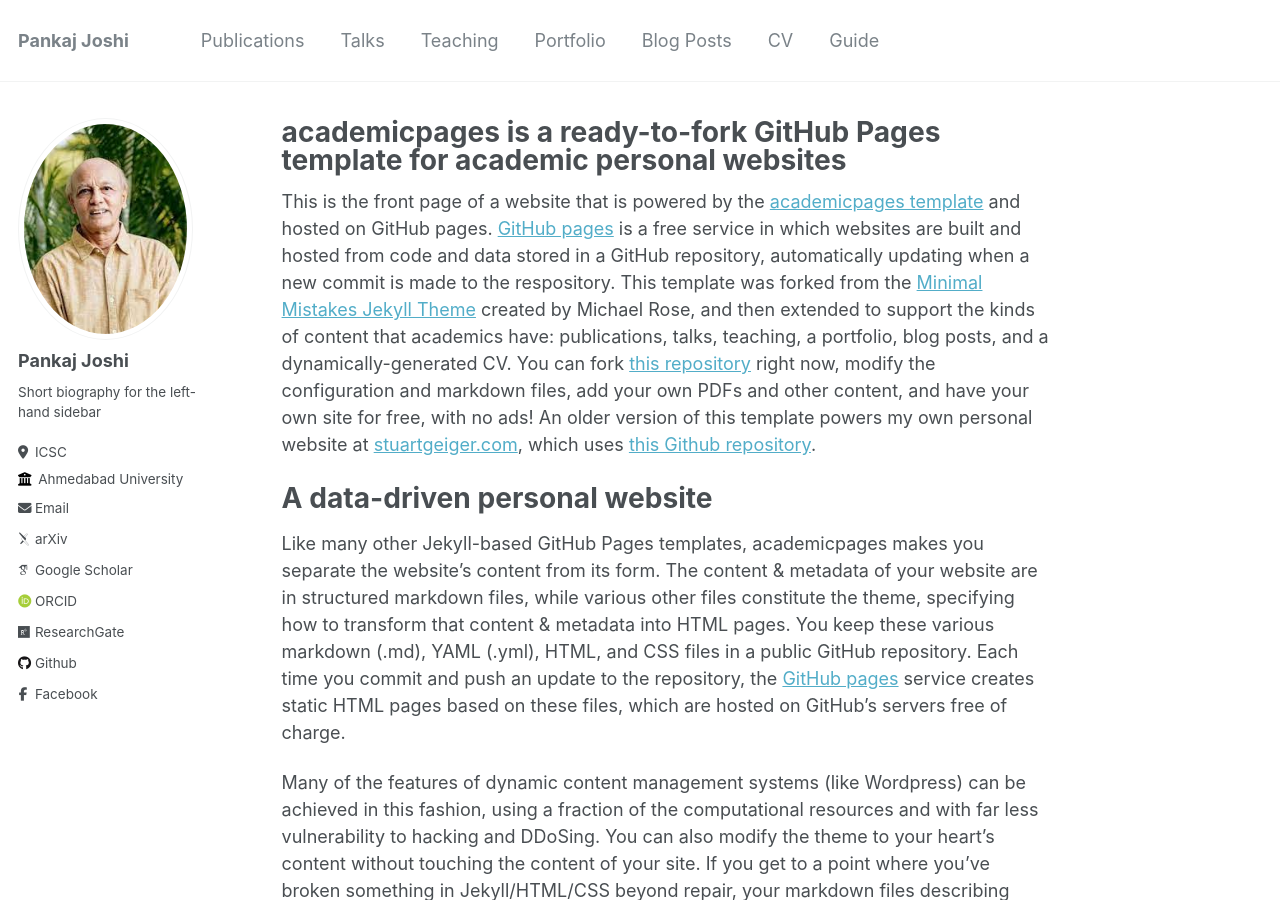
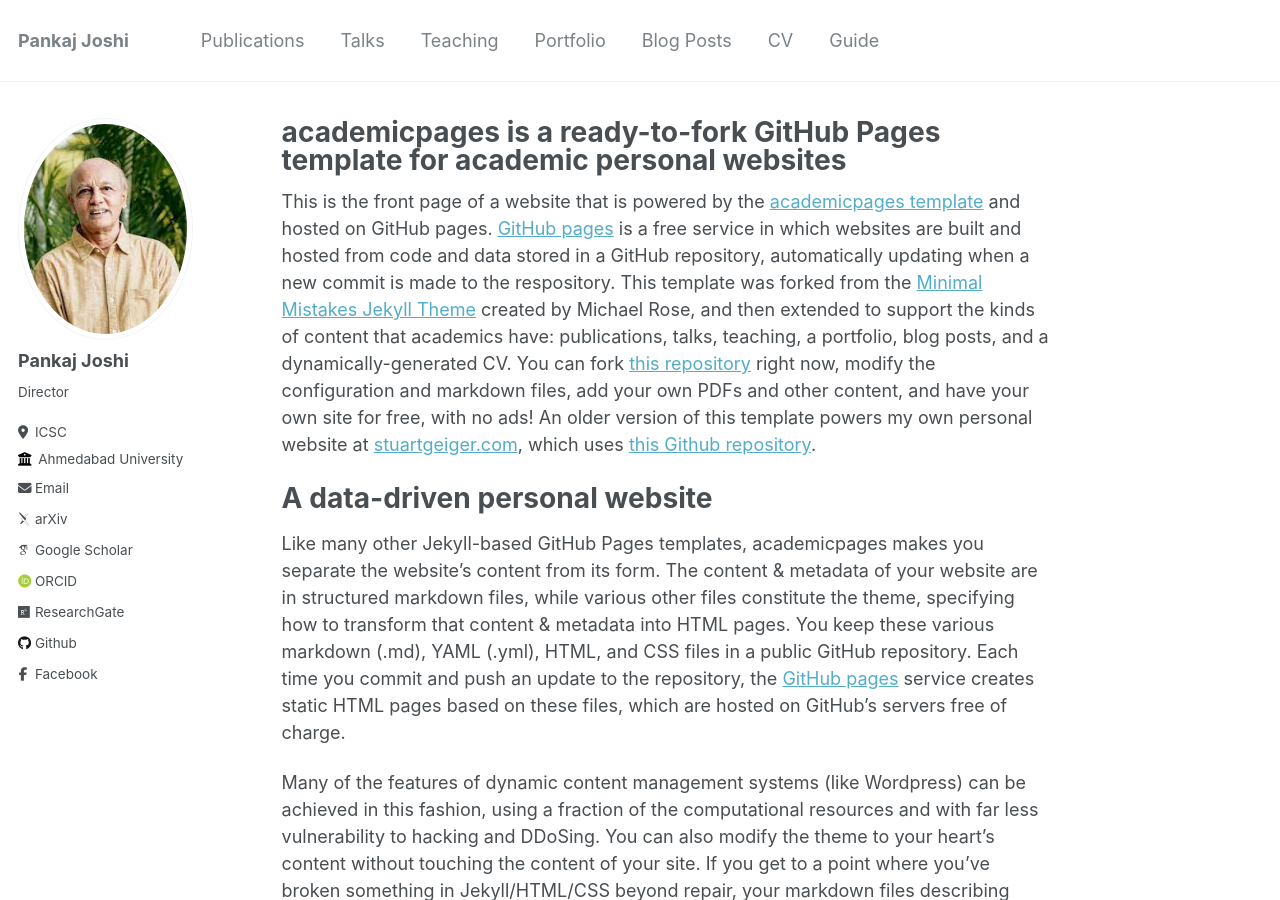
Before and after one commit to Pankaj-S-Joshi/Pankaj-S-Joshi.github.io, a Jekyll site: the page built from _pages/about.md, in a window 1280 px wide and 900 px high. Built offline with Jekyll 4.4.1, drawn with Linux system fonts in a browser that asks for light colours; some web fonts are replaced.

Commit message:
Update _config.yml

```diff
--- a/_config.yml
+++ b/_config.yml
@@ -24,7 +24,7 @@ author:
   avatar           : "biopicture.jpeg"
   name             : "Pankaj Joshi"
   pronouns         : # example: "she/her"
-  bio              : "Short biography for the left-hand sidebar"
+  bio              : "Director"
   location         : "ICSC"
   employer         : "Ahmedabad University"
   uri              : # URL
```
